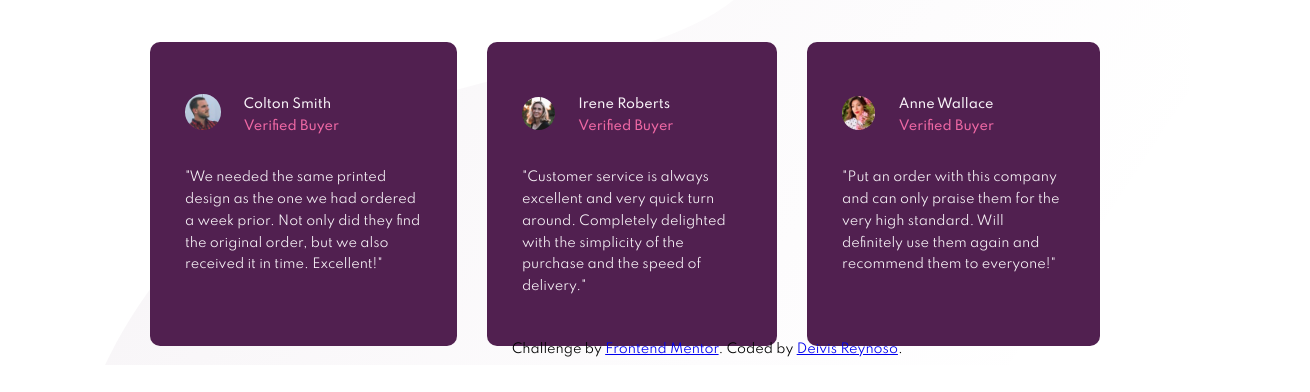
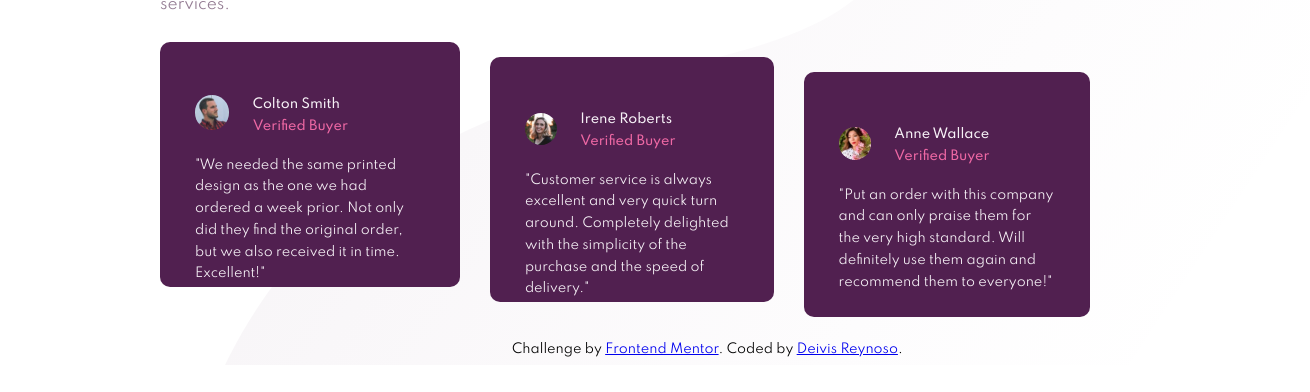
Before and after one commit to deivisreynoso/social-proof-section-master, a plain HTML site: page index.html in a window 1280 px wide. Shown: the part 408-800 px from the top of the page, 1310 px wide, since content can reach past the window. Drawn offline with Linux system fonts and the light colour scheme.

Commit message:
rough code

```diff
--- a/css/style.css
+++ b/css/style.css
@@ -8,7 +8,9 @@ h1 {
 	font-size: 3rem;
 	margin: 0;
 }
+p{
 
+}
 .main-container {
 	position: relative;
 	background-color: hsl(0, 0%, 100%);
@@ -23,9 +25,9 @@ h1 {
 }
 .bg-bottom {
 	position: absolute;
-	top: 0;
-	right: -10px;
-	margin: 100px;
+	top: 100px;
+	right: -30px;
+	/* margin: 100px; */
 	/* background-color: red; */
 }
 .top-content {
@@ -43,7 +45,7 @@ h1 {
 	position: absolute;
 	top: 0;
 	left: 10px;
-	width: 45%;
+	width: 40%;
 }
 .header__left p {
 	color: hsl(303, 10%, 53%);
@@ -93,7 +95,12 @@ h1 {
 	top: 450px;
 	left: 0;
 	display: flex;
-	padding: 0 150px;
+	padding: 0 160px;
+}
+.review-box{
+	position: relative;
+	display: flex;
+
 }
 
 .review {
@@ -104,6 +111,7 @@ h1 {
 	border-radius: 10px;
 	font-size: .8rem;
 	line-height: 1.7;
+	height: 175px;
 }
 .review img {
 	/* display: inline-block; */
@@ -113,18 +121,26 @@ h1 {
 .review span {
 	color: hsl(333, 80%, 67%);
 }
+
+.review p {
+	margin: 0;
+}
 h4 {
 	display: inline-block;
 	margin-left: 20px;
 	font-weight: 500;
 }
 
-/* .review__2 {
-	margin
+.review__2 {
+	position: relative;
+	top: 15px;
+
 }
 
 .review__3 {
-} */
+	position: relative;
+	top: 30px;
+}
 .attribution {
 	position: absolute;
 	top: 300px;
--- a/index.html
+++ b/index.html
@@ -120,7 +120,7 @@
     </div>
   </div>
   <div class="bottom-content">
-
+<div class="review-box">
       <div class="review review__1">
         <img src="images/image-colton.jpg" alt="customer 1">
               <h4>Colton Smith <br> <span>Verified Buyer</span> </h4>
@@ -146,7 +146,7 @@
         <p class="review-text">"Put an order with this company and can only praise them for the very high
           standard. Will definitely use them again and recommend them to everyone!"</p>
      </div>
-
+    </div>
      <div class="attribution">
       Challenge by
       <a href="https://www.frontendmentor.io?ref=challenge" target="_blank"
```
Also changed, not shown: css/main.css (deleted), css/sass/main.scss (deleted), 1 other file.
